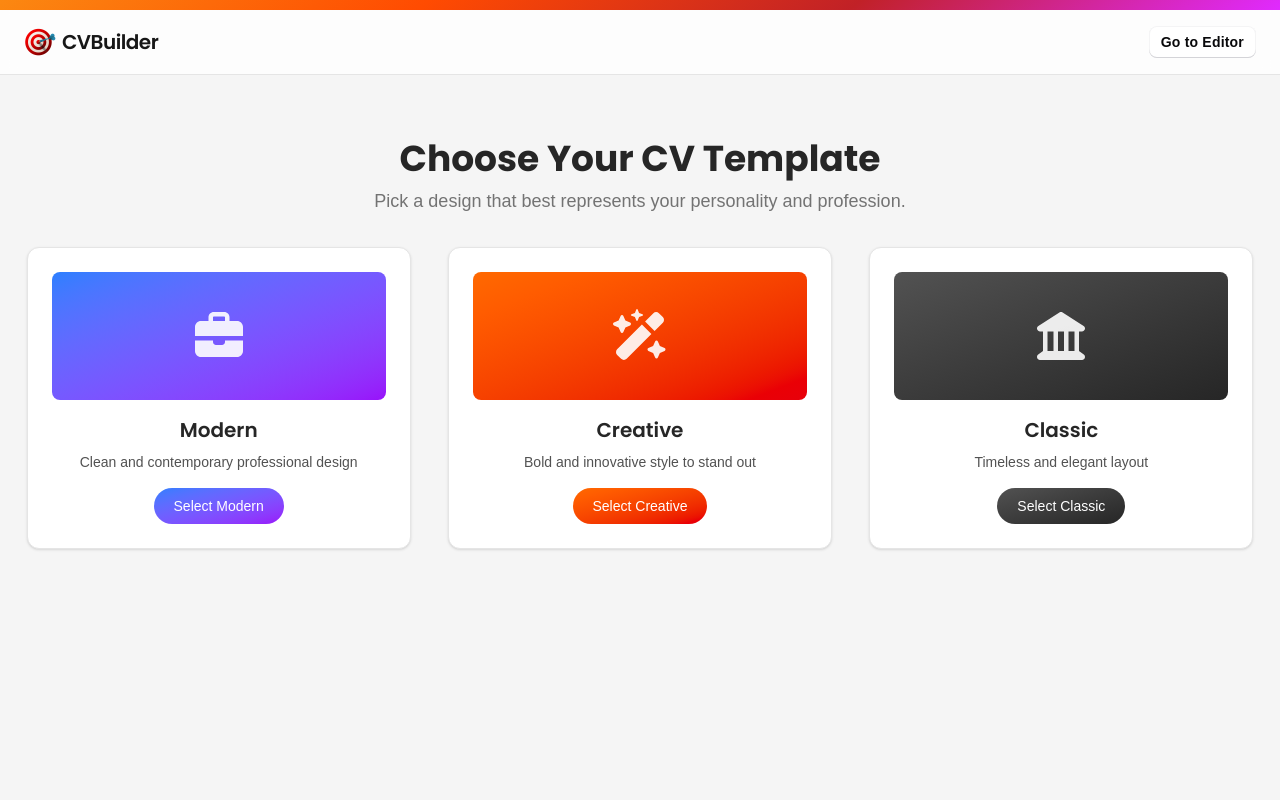
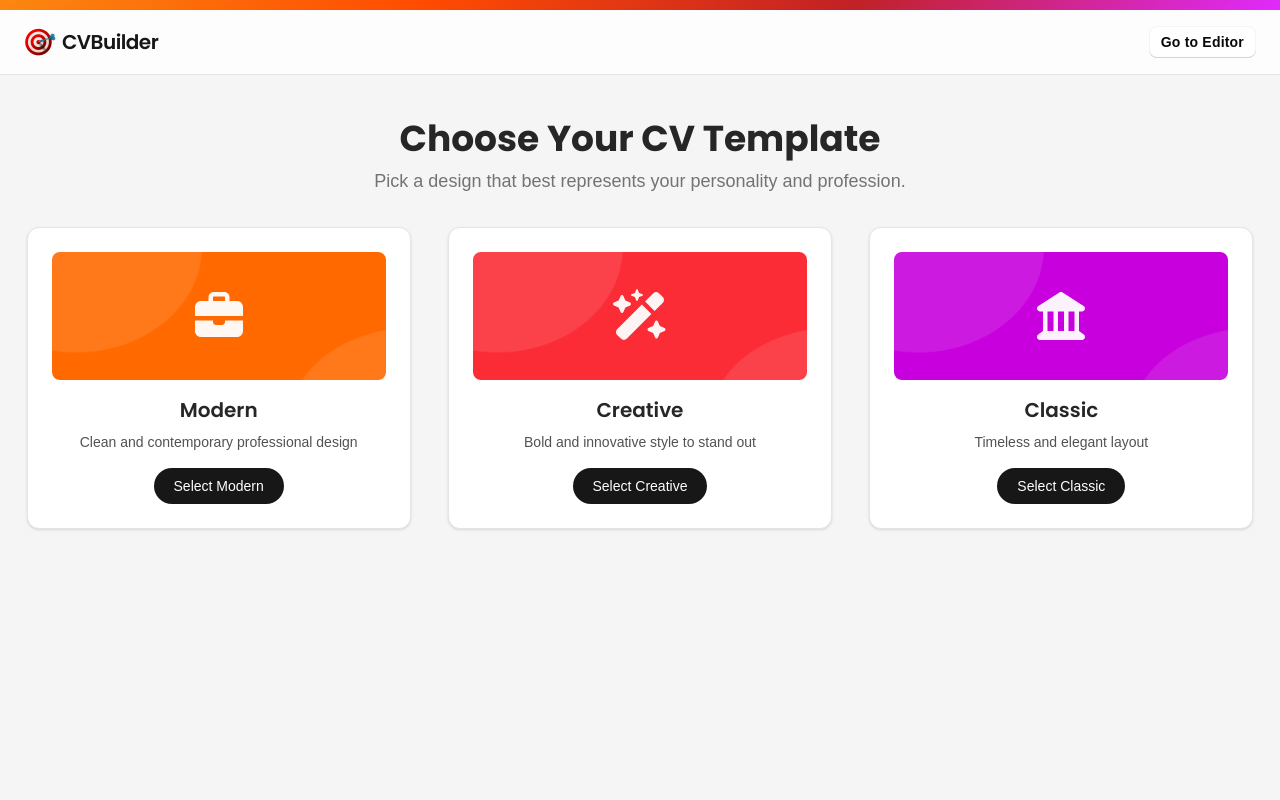
Before and after one commit to khantzawphyo/odin-react-cv, a React (Vite) app: page /create in a window 1280 px wide. Shown: the top 800 px of the page. Built offline with nearby package versions, Linux system fonts and the light colour scheme; a web font is replaced by a local one.

Commit message:
minor ui adjustments

```diff
--- a/src/components/CTA.jsx
+++ b/src/components/CTA.jsx
@@ -7,7 +7,7 @@ const CTA = () => {
       <div className="max-w-xl text-center md:mr-auto md:max-w-2xl md:pl-10 md:text-left">
         <h1 className="font-display mb-4 cursor-pointer text-3xl tracking-tight text-neutral-900 sm:text-4xl">
           Ready to build your{" "}
-          <span className="relative z-10 cursor-pointer px-2 font-bold text-neutral-900 after:pointer-events-none after:absolute after:bottom-0 after:left-0 after:z-[-1] after:h-2 after:w-full after:origin-bottom after:rounded-xs after:bg-amber-300 after:transition-all after:duration-500 after:ease-[cubic-bezier(0.65_0.05_0.36_1)] hover:after:h-full">
+          <span className="relative z-10 cursor-pointer px-1 font-bold text-neutral-900 after:pointer-events-none after:absolute after:bottom-0 after:left-0 after:z-[-1] after:h-2 after:w-full after:origin-bottom after:rounded-xs after:bg-amber-300 after:transition-all after:duration-300 after:ease-[cubic-bezier(0.65_0.05_0.36_1)] hover:after:h-full">
             perfect CV
           </span>
           ?
--- a/src/components/FAQ.jsx
+++ b/src/components/FAQ.jsx
@@ -41,7 +41,7 @@ export default function FAQ() {
       <div className="mb-16 text-center">
         <h2 className="font-display text-3xl tracking-tight text-neutral-900 sm:text-4xl">
           Frequently Asked{" "}
-          <span className="relative z-10 cursor-pointer px-2 font-bold text-neutral-900 after:pointer-events-none after:absolute after:bottom-0 after:left-0 after:z-[-1] after:h-2 after:w-full after:origin-bottom after:rounded-xs after:bg-amber-300 after:transition-all after:duration-500 after:ease-[cubic-bezier(0.65_0.05_0.36_1)] hover:after:h-full">
+          <span className="relative z-10 cursor-pointer px-1 font-bold text-neutral-900 after:pointer-events-none after:absolute after:bottom-0 after:left-0 after:z-[-1] after:h-2 after:w-full after:origin-bottom after:rounded-xs after:bg-amber-300 after:transition-all after:duration-300 after:ease-[cubic-bezier(0.65_0.05_0.36_1)] hover:after:h-full">
             Questions
           </span>
         </h2>
--- a/src/components/Hero.jsx
+++ b/src/components/Hero.jsx
@@ -8,7 +8,7 @@ const Hero = () => {
       <div className="relative z-10 mx-auto max-w-4xl px-6 py-24 text-center sm:px-0 sm:py-32 md:py-32">
         <h1 className="group font-display mb-4 cursor-pointer bg-linear-to-r from-neutral-950 to-neutral-900 bg-clip-text text-5xl leading-none font-bold tracking-tighter text-transparent md:text-6xl">
           Stop{" "}
-          <span className="relative z-10 cursor-pointer px-2 font-bold text-neutral-900 after:pointer-events-none after:absolute after:bottom-0 after:left-0.5 after:z-[-1] after:h-2 after:w-full after:origin-bottom after:rounded after:bg-amber-300 after:transition-all after:duration-300 after:ease-[cubic-bezier(0.65_0.05_0.36_1)] group-hover:after:h-full">
+          <span className="relative z-10 cursor-pointer px-2 font-bold text-neutral-900 after:pointer-events-none after:absolute after:bottom-0 after:left-0.5 after:z-[-1] after:h-2 after:w-full after:origin-bottom after:rounded-xs after:bg-amber-300 after:transition-all after:duration-300 after:ease-[cubic-bezier(0.65_0.05_0.36_1)] group-hover:after:h-full hover:text-neutral-800">
             Stressing
           </span>{" "}
           <br className="sm:hidden" />
--- a/src/components/HowItWorks.jsx
+++ b/src/components/HowItWorks.jsx
@@ -35,7 +35,7 @@ const HowItWorks = () => {
         <div className="mb-16 text-center">
           <h2 className="font-display text-3xl tracking-tight text-neutral-900 sm:text-4xl">
             How it{" "}
-            <span className="relative z-10 cursor-pointer px-2 font-bold text-neutral-900 after:pointer-events-none after:absolute after:bottom-0 after:left-0 after:z-[-1] after:h-2 after:w-full after:origin-bottom after:rounded-xs after:bg-amber-300 after:transition-all after:duration-500 after:ease-[cubic-bezier(0.65_0.05_0.36_1)] hover:after:h-full">
+            <span className="relative z-10 cursor-pointer px-1 font-bold text-neutral-900 after:pointer-events-none after:absolute after:bottom-0 after:left-0 after:z-[-1] after:h-2 after:w-full after:origin-bottom after:rounded-xs after:bg-amber-300 after:transition-all after:duration-300 after:ease-[cubic-bezier(0.65_0.05_0.36_1)] hover:after:h-full">
               Works
             </span>
           </h2>
--- a/src/components/TemplateCard.jsx
+++ b/src/components/TemplateCard.jsx
@@ -1,4 +1,5 @@
 import { FontAwesomeIcon } from "@fortawesome/react-fontawesome";
+import BackgroundPattern from "@assets/top_background.png";
 
 const TemplateCard = ({ template, onSelect, onPreview }) => {
   const { name, desc, icon, accent } = template;
@@ -9,10 +10,19 @@ const TemplateCard = ({ template, onSelect, onPreview }) => {
       className="group relative mx-auto w-full max-w-sm min-w-[280px] cursor-pointer rounded-xl border border-neutral-200 bg-white p-6 shadow-sm transition-all duration-300 hover:shadow-lg"
     >
       <div
-        className={`mb-4 h-32 rounded-lg ${accent} flex items-center justify-center`}
+        className={`mb-4 h-32 rounded-lg ${accent} relative flex items-center justify-center overflow-hidden`}
       >
-        <div className="text-center text-white">
-          <FontAwesomeIcon icon={icon} size="3x" className="opacity-90" />
+        <div
+          className="absolute inset-0"
+          style={{
+            backgroundImage: `url(${BackgroundPattern})`,
+            backgroundSize: "cover",
+            backgroundPosition: "center",
+            backgroundRepeat: "no-repeat",
+          }}
+        />
+        <div className="relative z-10 text-center text-white">
+          <FontAwesomeIcon icon={icon} size="3x" className="opacity-95" />
         </div>
       </div>
 
@@ -29,7 +39,7 @@ const TemplateCard = ({ template, onSelect, onPreview }) => {
               e.stopPropagation();
               onSelect?.(name);
             }}
-            className={`rounded-full px-5 py-2 text-sm font-medium text-white transition-all duration-300 hover:scale-105 hover:shadow-md ${accent}`}
+            className="cursor-pointer rounded-full bg-neutral-900 px-5 py-2 text-sm font-medium text-white transition-all duration-300 hover:scale-105 hover:bg-neutral-800 hover:shadow-md"
           >
             Select {name}
           </button>
@@ -47,7 +57,6 @@ const TemplateCard = ({ template, onSelect, onPreview }) => {
           )}
         </div>
       </div>
-      <div className="absolute inset-0 rounded-xl ring-2 ring-transparent transition-all duration-300 group-hover:ring-neutral-300" />
     </div>
   );
 };
--- a/src/pages/TemplateSelect.jsx
+++ b/src/pages/TemplateSelect.jsx
@@ -13,19 +13,19 @@ const TEMPLATES = [
     name: "Modern",
     desc: "Clean and contemporary professional design",
     icon: faBriefcase,
-    accent: "bg-gradient-to-br from-blue-500 to-purple-600",
+    accent: "bg-orange-500",
   },
   {
     name: "Creative",
     desc: "Bold and innovative style to stand out",
     icon: faMagicWandSparkles,
-    accent: "bg-gradient-to-br from-orange-500 to-red-600",
+    accent: "bg-red-500",
   },
   {
     name: "Classic",
     desc: "Timeless and elegant layout",
     icon: faLandmark,
-    accent: "bg-gradient-to-br from-neutral-600 to-neutral-800",
+    accent: "bg-fuchsia-600",
   },
 ];
 
@@ -38,10 +38,9 @@ export default function TemplateSelect() {
     navigate("/editor");
   };
 
-
   return (
-    <section className="container mx-auto min-h-dvh px-6 py-16">
-      <h1 className="font-display mb-2 text-center text-4xl font-bold text-neutral-800">
+    <section className="container min-h-screen mx-auto px-6 py-16">
+      <h1 className="font-display -mt-5 mb-2 text-center text-4xl font-bold text-neutral-800">
         Choose Your CV Template
       </h1>
       <p className="mb-8 text-center text-lg font-medium text-neutral-500">
```
Also changed, not shown: src/assets/top_background.png (added).
